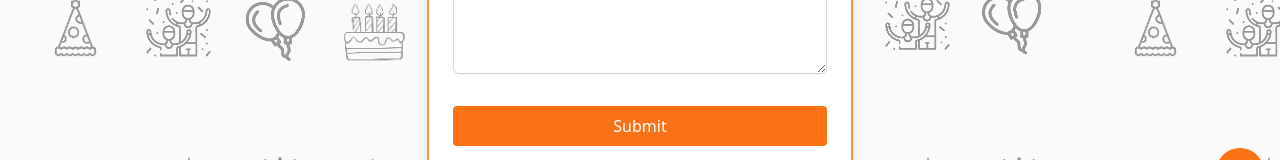
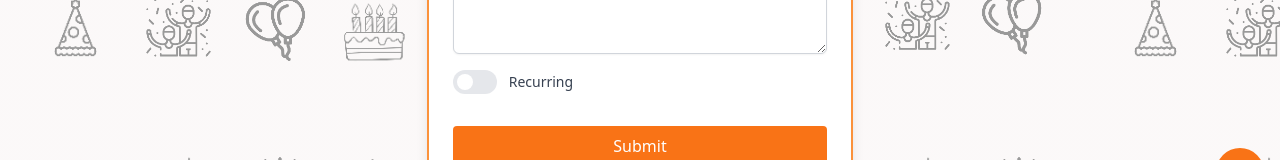
Before and after one commit to alindenberg/occasions-fe, a Next.js app: page /occasions/new in a window 1280 px wide. Shown: the part 588-748 px from the top of the page. Built offline with nearby package versions, Linux system fonts and the light colour scheme; no server answers.

Commit message:
is_recurring functionality

```diff
--- a/package.json
+++ b/package.json
@@ -14,6 +14,7 @@
     "@fortawesome/free-regular-svg-icons": "^6.5.2",
     "@fortawesome/free-solid-svg-icons": "^6.5.2",
     "@fortawesome/react-fontawesome": "^0.2.2",
+    "@headlessui/react": "^2.1.10",
     "@heroicons/react": "^2.1.5",
     "@stripe/react-stripe-js": "^2.7.3",
     "@stripe/stripe-js": "^4.1.0",
--- a/src/components/occasions/Edit.tsx
+++ b/src/components/occasions/Edit.tsx
@@ -1,6 +1,7 @@
 import { useState } from 'react';
 import { Occasion } from "@/types/occasions";
 import { OCCASION_TONES, OCCASION_TYPES } from '@/utils/constants';
+import { Switch } from '@headlessui/react';
 
 import { getLocalizedDateInputValue } from '@/utils/utils';
 
@@ -25,6 +26,7 @@ export default function EditOccasionComponent({ occasion, formSubmitFunction }:
     const [tone, setTone] = useState(occasion?.tone || 'normal');
     const [error, setError] = useState<string | null>(null);
     const [customInput, setCustomInput] = useState(occasion?.custom_input || '');
+    const [isRecurring, setIsRecurring] = useState(occasion?.is_recurring || false);
 
     const handleSubmit = async (e: React.FormEvent) => {
         e.preventDefault();
@@ -35,7 +37,7 @@ export default function EditOccasionComponent({ occasion, formSubmitFunction }:
             return;
         }
         try {
-            await formSubmitFunction({ label, type, tone, date: selectedDate.toISOString(), customInput });
+            await formSubmitFunction({ label, type, tone, date: selectedDate.toISOString(), customInput, is_recurring: isRecurring });
         } catch (error: any) {
             setError(error.detail || 'Something went wrong.')
         }
@@ -127,6 +129,20 @@ export default function EditOccasionComponent({ occasion, formSubmitFunction }:
                     className="block w-full border border-gray-300 rounded-md shadow-sm focus:ring-indigo-500 focus:border-indigo-500 p-2 pb-20"
                 />
             </div>
+            <div className="mb-4 flex items-center">
+                <Switch
+                    checked={isRecurring}
+                    onChange={setIsRecurring}
+                    className={`${isRecurring ? 'bg-orange-600' : 'bg-gray-200'
+                        } relative inline-flex h-6 w-11 items-center rounded-full transition-colors focus:outline-none focus:ring-2 focus:ring-orange-500 focus:ring-offset-2`}
+                >
+                    <span
+                        className={`${isRecurring ? 'translate-x-6' : 'translate-x-1'
+                            } inline-block h-4 w-4 transform rounded-full bg-white transition-transform`}
+                    />
+                </Switch>
+                <span className="ml-3 text-sm font-medium text-gray-700">Recurring</span>
+            </div>
             <button
                 type="submit"
                 className="mt-4 px-4 py-2 bg-orange-500 hover:bg-orange-700 text-white rounded transition duration-300 ease-in-out"
--- a/src/components/occasions/Tile.tsx
+++ b/src/components/occasions/Tile.tsx
@@ -41,8 +41,9 @@ export default function OccasionTile({ occasion, modifyHandler, deletionHandler
                 <h2 className='text-gray-700'>Tone: {occasion.tone.charAt(0).toUpperCase() + occasion.tone.slice(1)}</h2>
                 <h2 className='text-gray-700'>Date: {new Date(occasion.date).toLocaleString()}</h2>
                 <br></br>
+                <h2 className='text-gray-700'>Recurring: {occasion.is_recurring ? '✅' : '❌'}</h2>
                 <div className='text-gray-700'>
-                    Notes: {occasion?.custom_input}
+                    Custom Input: {occasion?.custom_input}
                 </div>
                 {occasion.summary &&
                     <div className='text-gray-700'>
--- a/src/pages/api/occasions/[slug]/modify.tsx
+++ b/src/pages/api/occasions/[slug]/modify.tsx
@@ -11,14 +11,14 @@ export default async function handler(req: NextApiRequest, res: NextApiResponse)
 
     try {
         const { slug } = req.query;
-        const { label, type, tone, date, customInput } = req.body;
+        const { label, type, tone, date, customInput, is_recurring } = req.body;
         const response = await fetch(`${process.env.SERVER_URL}/occasions/${slug}`, {
             method: 'PUT',
             headers: {
                 'Authorization': `Bearer ${accessToken}`,
                 'Content-Type': 'application/json',
             },
-            body: JSON.stringify({ label, type, tone, date, custom_input: customInput })
+            body: JSON.stringify({ label, type, tone, date, custom_input: customInput, is_recurring })
         });
         if (!response.ok) {
             throw new Error('Failed to modify occasion');
--- a/src/pages/api/occasions/new.ts
+++ b/src/pages/api/occasions/new.ts
@@ -21,7 +21,8 @@ export default async function handler(req: NextApiRequest, res: NextApiResponse)
                     type: req.body.type,
                     tone: req.body.tone,
                     date: req.body.date,
-                    custom_input: req.body.customInput
+                    custom_input: req.body.customInput,
+                    is_recurring: req.body.is_recurring
                 }),
             });
             if (!response.ok) {
--- a/src/pages/occasions/[slug]/modify.tsx
+++ b/src/pages/occasions/[slug]/modify.tsx
@@ -27,13 +27,13 @@ export default function ModifyOccasionPage() {
         }
     }, [slug, router]);
 
-    function onModifyFormSubmit({ label, type, tone, date, customInput }: any) {
+    function onModifyFormSubmit({ label, type, tone, date, customInput, is_recurring }: any) {
         // Implement the function logic here
         const modifyOccasion = async () => {
             const response = await fetch(`/api/occasions/${slug}/modify`, {
                 method: 'POST',
                 headers: { 'Content-Type': 'application/json' },
-                body: JSON.stringify({ label, type, tone, date, customInput })
+                body: JSON.stringify({ label, type, tone, date, customInput, is_recurring })
             });
             const json = await response.json();
             if (!response.ok) {
--- a/src/types/occasions/index.ts
+++ b/src/types/occasions/index.ts
@@ -9,6 +9,7 @@ export interface Occasion {
     date: string;
     date_processed: string;
     tone: string;
+    is_recurring: boolean;
 }
 
 export enum OCCASION_FILTERS {
```
Also changed, not shown: 2 other files (tests, documents, lock files or other folders).
